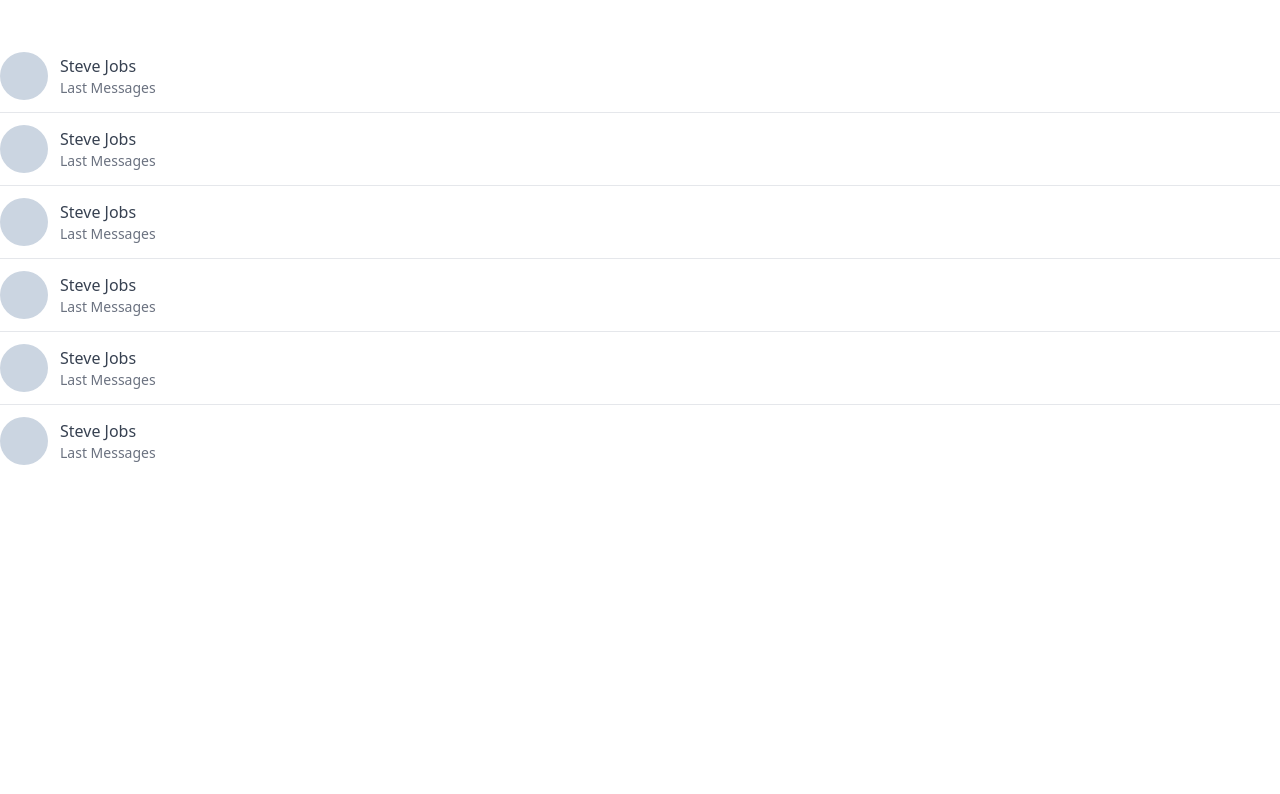
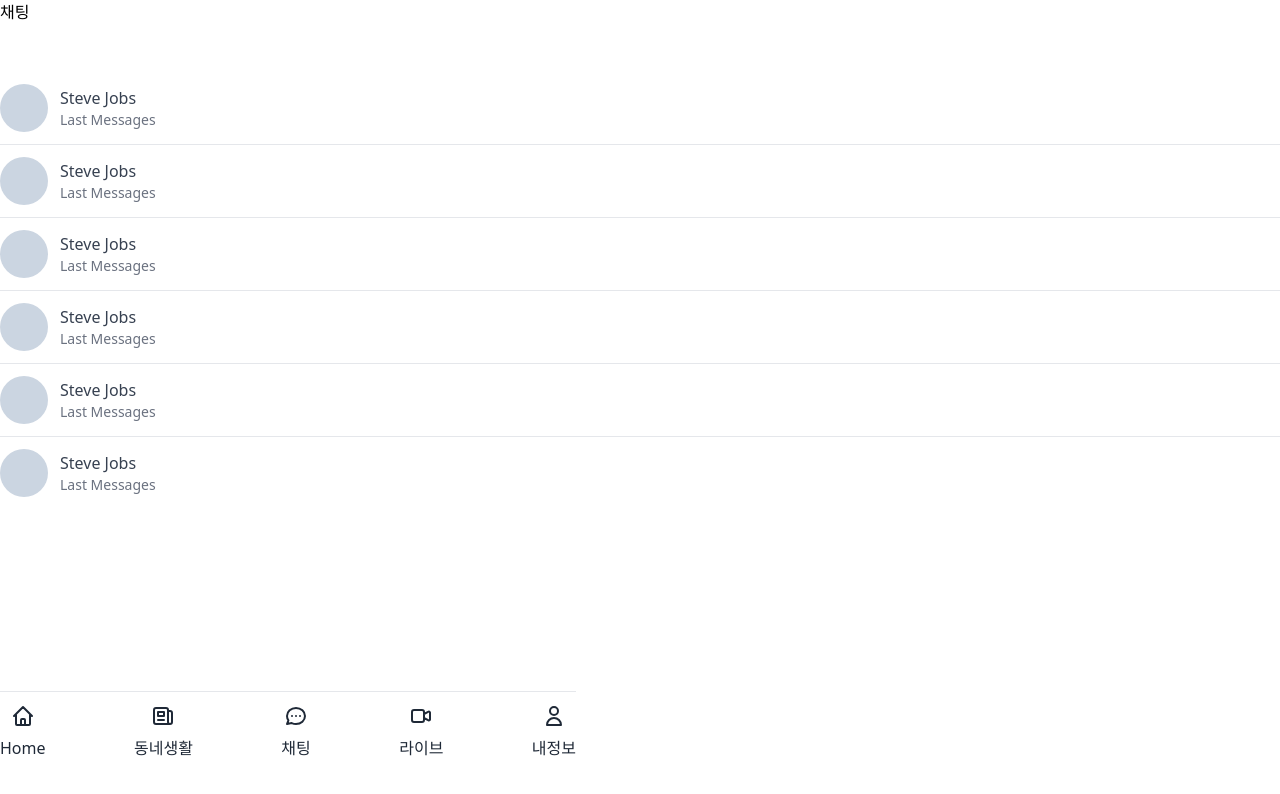
Before and after one commit to HyunG1u/Next-market, a Next.js app: page /chats in a window 1280 px wide. Shown: the top 794 px of the page. Built offline with nearby package versions, Linux system fonts and the light colour scheme.

Commit message:
fix: add Layout

```diff
--- a/pages/chats/index.tsx
+++ b/pages/chats/index.tsx
@@ -1,8 +1,10 @@
 import type { NextPage } from "next";
+import Layout from "../../components/layout";
 
 const Chats: NextPage = () => {
   return (
-    <div className="py-10 divide-y-[1px]">
+    <Layout hasTabBar title="채팅">
+      <div className="divide-y-[1px]">
         {[1, 1, 1, 1, 1, 1].map((_, i) => (
           <div
             key={i}
@@ -16,6 +18,7 @@ const Chats: NextPage = () => {
           </div>
         ))}
       </div>
+    </Layout>
   );
 };
 
```
Lines whose indentation alone changed are shown as unchanged.
